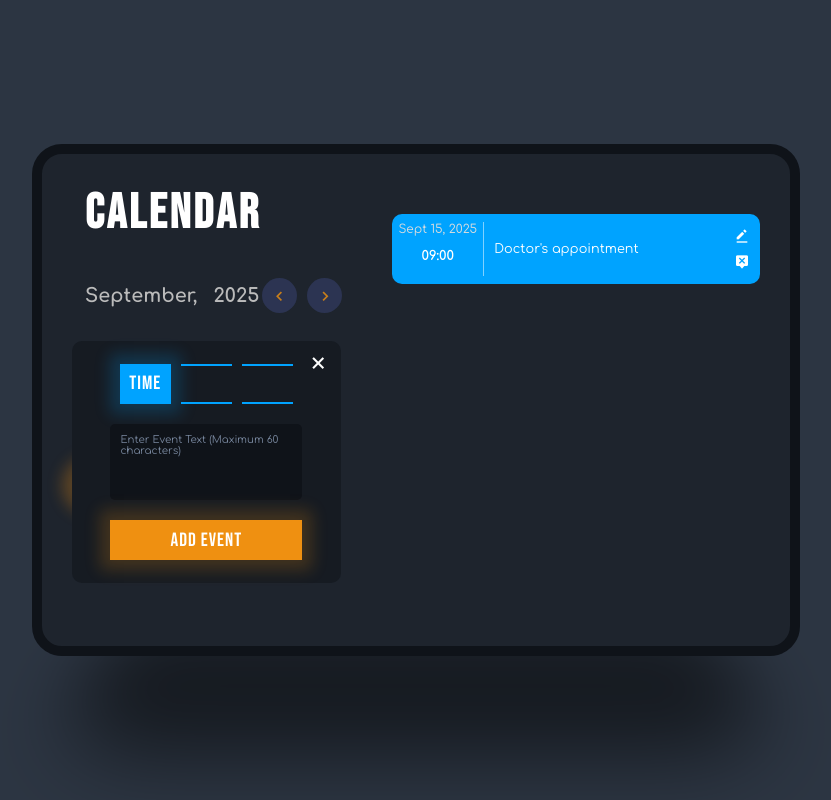
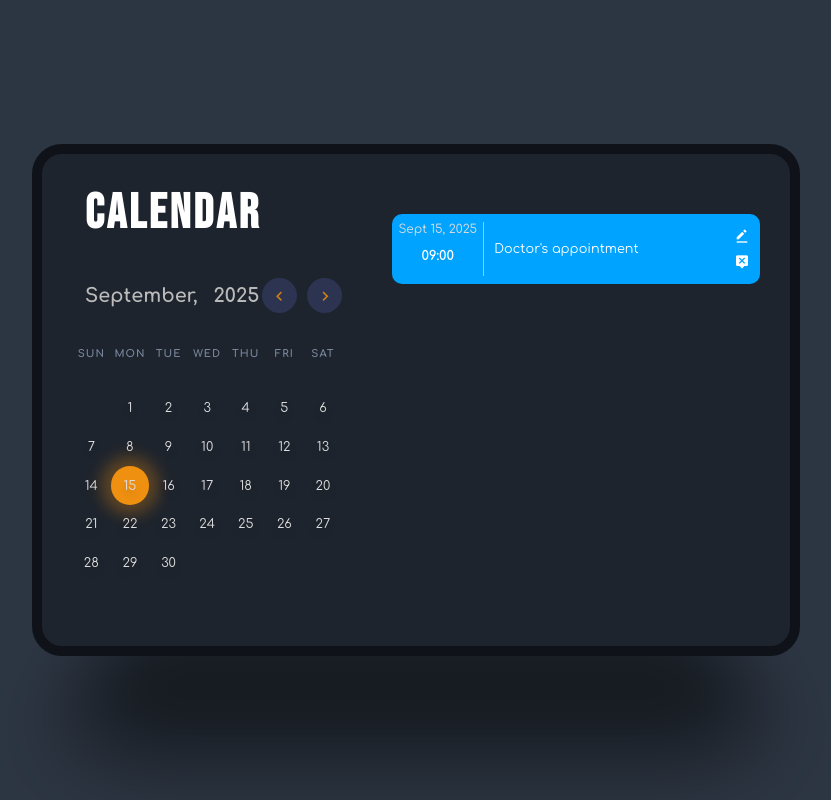
Before and after one commit to eduggan2008/calendar-app, a React (Vite) app: page / in a window 1280 px wide. Shown: the whole page, without its empty margins (224-1055 px from the left). Built offline with nearby package versions, Linux system fonts and the light colour scheme.

Commit message:
added react elements to calendar months, years, days and navigation buttons in CalendarApp.jsx file

```diff
--- a/src/Components/CalendarApp.css
+++ b/src/Components/CalendarApp.css
@@ -130,6 +130,7 @@
   justify-content: center;
   align-items: center;
   row-gap: 2rem;
+  display: none;
 }
 
 .time-input {
--- a/src/Components/CalendarApp.jsx
+++ b/src/Components/CalendarApp.jsx
@@ -1,57 +1,81 @@
+import { useState } from "react"
+
 const CalendarApp = () => {
+
+  const daysOfWeek = [
+    "Sun",
+    "Mon",
+    "Tue",
+    "Wed",
+    "Thu",
+    "Fri",
+    "Sat"
+  ]
+  const monthOfYear = [
+    "January",
+    "February",
+    "March",
+    "April",
+    "May",
+    "June",
+    "July",
+    "August",
+    "September",
+    "October",
+    "November",
+    "December"
+  ]
+
+  const currentDate = new Date()
+
+  const [currentMonth, setCurrentMonth] = useState(currentDate.getMonth())
+  const [currentYear, setCurrentYear] = useState(currentDate.getFullYear())
+
+  const daysInMonth = new Date(currentYear, currentMonth + 1, 0).getDate()
+  const firstDayOfMonth = new Date(currentYear, currentMonth, 1).getDay()
+
+  /* console.log(currentMonth, currentYear, currentDate) */
+  /* console.log(daysInMonth, firstDayOfMonth) */
+
+  const prevMonth = () => {
+    setCurrentMonth((prevMonth) => (prevMonth === 0 ? 11 : prevMonth - 1))
+    setCurrentYear((prevYear) => (currentMonth === 0 ? prevYear - 1 : prevYear))
+  }
+
+  const nextMonth = () => {
+    setCurrentMonth((prevMonth) => (prevMonth === 11 ? 0 : prevMonth + 1))
+    setCurrentYear((prevYear) => (currentMonth === 11 ? prevYear + 1 : prevYear))
+  }
+
   return (
     <div className="calendar-app">
       <div className="calendar">
         <h1 className="heading">Calendar</h1>
         <div className="navigate-date">
-          <h2 className="month">September,</h2>
-          <h2 className="year">2025</h2>
+          <h2 className="month">{monthOfYear[currentMonth]},</h2>
+          <h2 className="year">{currentYear}</h2>
           <div className="buttons">
-            <i className="bx bx-chevron-left"></i>
-            <i className="bx bx-chevron-right"></i>
+            <i className="bx bx-chevron-left" onClick={prevMonth}></i>
+            <i className="bx bx-chevron-right" onClick={nextMonth}></i>
           </div>
         </div>
         <div className="weekdays">
-          <span>Sun</span>
-          <span>Mon</span>
-          <span>Tue</span>
-          <span>Wed</span>
-          <span>Thu</span>
-          <span>Fri</span>
-          <span>Sat</span>
+          {daysOfWeek.map((day) => (
+            <span key={day}>{day}</span>
+          ))}
         </div>
         <div className="days">
-          <span>1</span>
-          <span>2</span>
-          <span>3</span>
-          <span>4</span>
-          <span>5</span>
-          <span>6</span>
-          <span>7</span>
-          <span>8</span>
-          <span>9</span>
-          <span>10</span>
-          <span>11</span>
-          <span>12</span>
-          <span>13</span>
-          <span>14</span>
-          <span className="current-day">15</span>
-          <span>16</span>
-          <span>17</span>
-          <span>18</span>
-          <span>19</span>
-          <span>20</span>
-          <span>21</span>
-          <span>22</span>
-          <span>23</span>
-          <span>24</span>
-          <span>25</span>
-          <span>26</span>
-          <span>27</span>
-          <span>28</span>
-          <span>29</span>
-          <span>30</span>
-          <span>31</span>
+          {[...Array(firstDayOfMonth).keys()].map((_, index) => (
+            <span key={`empty-${index}`}></span>
+          ))}
+          {[...Array(daysInMonth).keys()].map((day) => (
+            <span
+              key={day + 1}
+              className={day + 1 === currentDate.getDate() && currentMonth === currentDate.getMonth() && currentYear === currentDate.getFullYear() ? 'current-day' : ''}
+            >
+              {day + 1}
+            </span>
+          ))}
         </div>
       </div>
       <div className="events">
```
